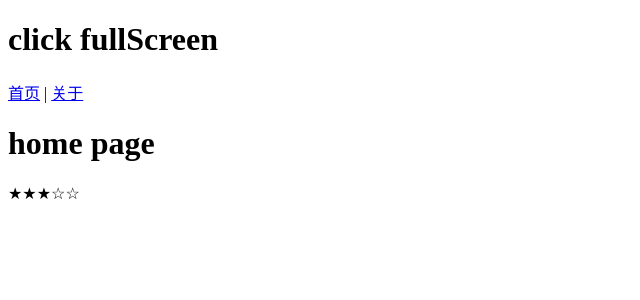
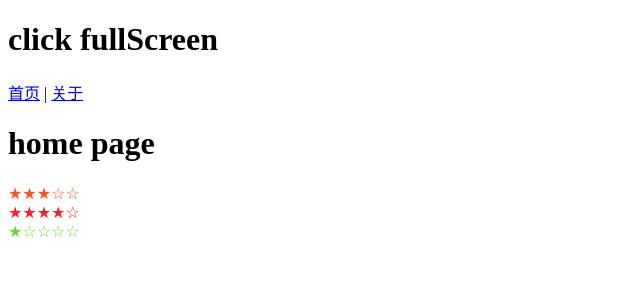
Before and after one commit to hoganjobs/vue3-geektime, a Vue app: page /#/ in a window 1280 px wide. Shown: the top 300 px of the page, without its empty margins (0-640 px from the left). Built offline with nearby package versions, Linux system fonts and the light colour scheme.

Commit message:
rate theme

```diff
--- a/src/components/Rate.vue
+++ b/src/components/Rate.vue
@@ -1,12 +1,26 @@
 <template>
-  <div>{{ rate }}</div>
+  <div :style="fontStyle">{{ rate }}</div>
 </template>
 
 <script setup>
-import{ defineProps, computed } from 'vue'
+import { defineProps, computed } from 'vue'
 
 let props = defineProps({
-  value: Number
+  value: Number,
+  theme: { type: String, default: 'orange' }
 })
+console.log(props)
 let rate = computed(() => "★★★★★☆☆☆☆☆".slice(5 - props.value, 10 - props.value))
+const themeObj = {
+  'black': '#00',
+  'white': '#fff',
+  'red': '#f5222d',
+  'orange': '#fa541c',
+  'yellow': '#fadb14',
+  'green': '#73d13d',
+  'blue': '#40a9ff'
+}
+let fontStyle = computed(() => {
+  return `color: ${themeObj[props.theme]}`
+})
 </script>
--- a/src/pages/home.vue
+++ b/src/pages/home.vue
@@ -1,9 +1,9 @@
 <template>
   <h1>home page</h1>
-  <Rate :value="score" />
+  <Rate :value="3" />
+  <Rate :value="4" theme="red" />
+  <Rate :value="1" theme="green" />
 </template>
 <script setup>
-import { ref } from 'vue'
 import Rate from '../components/Rate.vue';
-let score = ref(3)
 </script>
```
